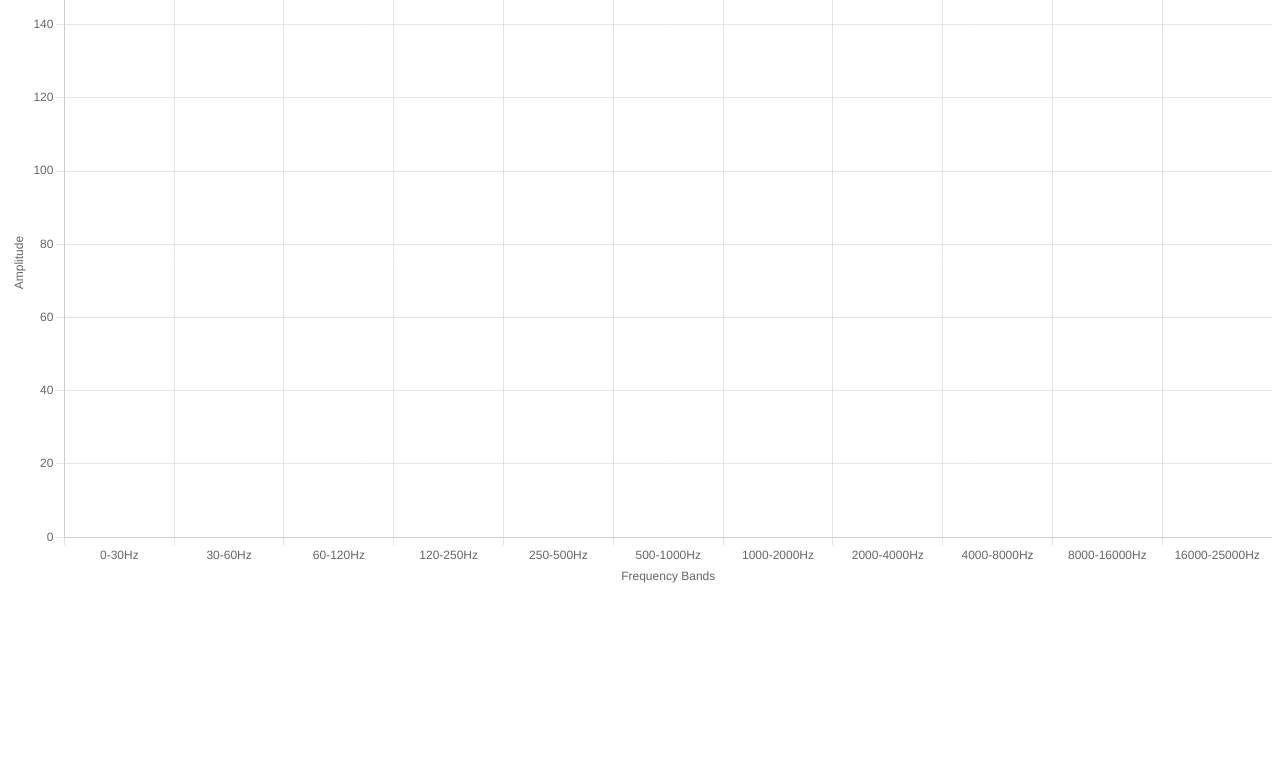
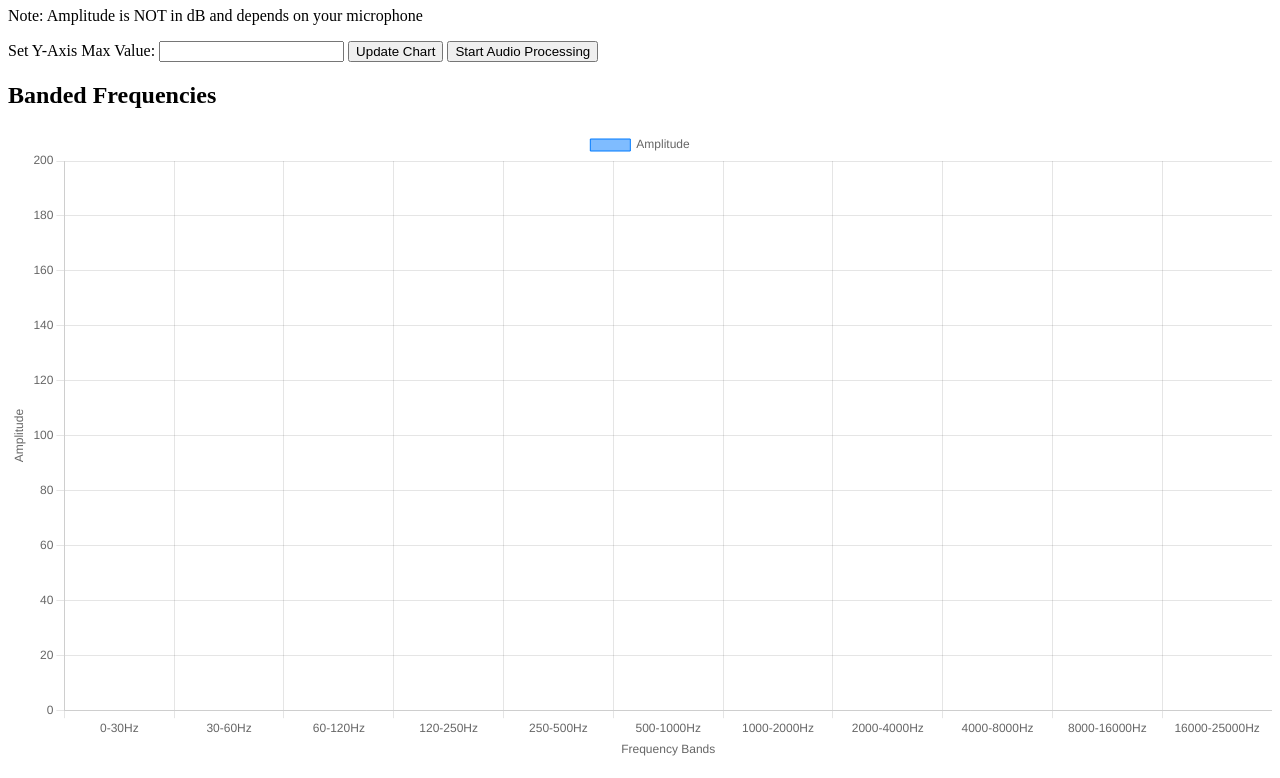
Before and after one commit to KnowItAllKing/html-audio-visualization, a plain HTML site: page index.html in a window 1280 px wide. Shown: the part 73-851 px from the top of the page. Before the commit the page ends 800 px from the top, so only its background shows below. Drawn offline with nearby package versions, Linux system fonts and the light colour scheme.

Commit message:
added second graph and y-axis changer

```diff
--- a/index.html
+++ b/index.html
@@ -10,14 +10,22 @@
 
 <body>
   <div>
+    <h1>Audio Frequency Visualization</h1>
+    <p>Note: Amplitude is NOT in dB and depends on your microphone</p>
+    <label for="ymax">Set Y-Axis Max Value:</label>
+    <input type="text" id="ymax" name="ymax">
+    <button id="updateButton">Update Chart</button>
     <button id="startButton">Start Audio Processing</button>
-    <canvas id="audioVisualizer"></canvas>
+    <h2>Banded Frequencies</h2>
+    <canvas id="audioVisualizerBanded"></canvas>
+    <h2>Full Spectrum</h2>
+    <canvas id="audioVisualizerFull"></canvas>
   </div>
   <!-- <script src="client.js"></script>
      -->
   <script>
     // Create a chart instance to display the audio data
-    const ctx = document.getElementById('audioVisualizer').getContext('2d');
+    const ctxBanded = document.getElementById('audioVisualizerBanded').getContext('2d');
 
     const frequencyBands = [{
         start: 0,
@@ -66,7 +74,7 @@
     ];
 
     const frequencyBandLabels = frequencyBands.map(band => `${band.start}-${band.end}Hz`);
-    const audioChart = new Chart(ctx, {
+    const audioChartBanded = new Chart(ctxBanded, {
       type: 'bar',
       data: {
         labels: frequencyBandLabels, // use the frequency band labels here
@@ -92,24 +100,95 @@
               display: true,
               text: 'Amplitude'
             },
-            max: 150
+            max: 200
+          }
+        }
+      }
+    });
+    const audioContext = new AudioContext();
+    let analyser = audioContext.createAnalyser();
+    analyser.fftSize = 2048;
+    let bufferLength = analyser.frequencyBinCount;
+    let dataArray = new Uint8Array(bufferLength);
+
+    const ctxFull = document.getElementById('audioVisualizerFull').getContext('2d');
+
+    const generateFrequencyLabels = (minHz, maxHz, binCount, sampleRate, fftSize) => {
+      const labels = [];
+      const frequencyStep = sampleRate / fftSize;
+      for (let i = 0; i < binCount; i++) {
+        const frequency = i * frequencyStep; // Calculate the frequency of this bin
+        if (frequency >= minHz && frequency <= maxHz) {
+          labels.push(frequency.toFixed(2) + 'Hz');
+        } else {
+          labels.push(''); // Keep the label empty if it's out of the desired range
+        }
+      }
+      return labels;
+    };
+
+    // Create the labels array with a specific frequency range
+    const frequencyLabels = generateFrequencyLabels(0, 25000, analyser.frequencyBinCount, audioContext.sampleRate,
+      analyser.fftSize);
+
+    const audioChartFull = new Chart(ctxFull, {
+      type: 'line', // line chart for frequency spectrum
+      data: {
+        labels: frequencyLabels,
+        datasets: [{
+          label: 'Amplitude',
+          data: [], // initially empty, to be filled by the real-time audio data
+          backgroundColor: 'rgba(0, 123, 255, 0.5)',
+          borderColor: 'rgba(0, 123, 255, 1)',
+          borderWidth: 1,
+          fill: true,
+          pointRadius: 0
+        }]
+      },
+      options: {
+        scales: {
+          x: {
+            title: {
+              display: true,
+              text: 'Frequency (Hz)'
+            },
+            max: 25000
+          },
+          y: {
+            beginAtZero: true,
+            title: {
+              display: true,
+              text: 'Amplitude'
+            },
+            max: 200
           }
         }
       }
     });
 
-    // Web Audio API for FFT
-    const audioContext = new AudioContext();
-    let analyser = audioContext.createAnalyser();
-    analyser.fftSize = 2048;
-    let bufferLength = analyser.frequencyBinCount;
-    let dataArray = new Uint8Array(bufferLength);
-    audioChart.update();
+    audioChartBanded.update();
+    audioChartFull.update();
 
+    document.getElementById('updateButton').addEventListener('click', () => {
+      const ymax = document.getElementById('ymax').value;
 
+      // Check if ymax is a number and positive
+      if (!isNaN(ymax) && +ymax > 0) {
+        const maxYValue = parseFloat(ymax);
 
+        // Update the y-axis max value for both charts
+        audioChartBanded.options.scales.y.max = maxYValue;
+        audioChartFull.options.scales.y.max = maxYValue;
 
-    document.getElementById('startButton').addEventListener('click', function () {
+        // Update the charts to reflect the new y-axis max value
+        audioChartBanded.update();
+        audioChartFull.update();
+      } else {
+        alert('Please enter a valid positive number for Y max value.');
+      }
+    });
+
+    document.getElementById('startButton').addEventListener('click', () => {
       // Check if context is in suspended state (autoplay policy)
       if (audioContext.state === 'suspended') {
         audioContext.resume();
@@ -152,8 +231,11 @@
             });
 
             // Update chart with new data
-            audioChart.data.datasets[0].data = bandData;
-            audioChart.update();
+            audioChartBanded.data.datasets[0].data = bandData;
+            audioChartBanded.update();
+
+            audioChartFull.data.datasets[0].data = Array.from(dataArray);
+            audioChartFull.update();
 
             requestAnimationFrame(updateAudioData);
           };
```
Also changed, not shown: 1 other file.
